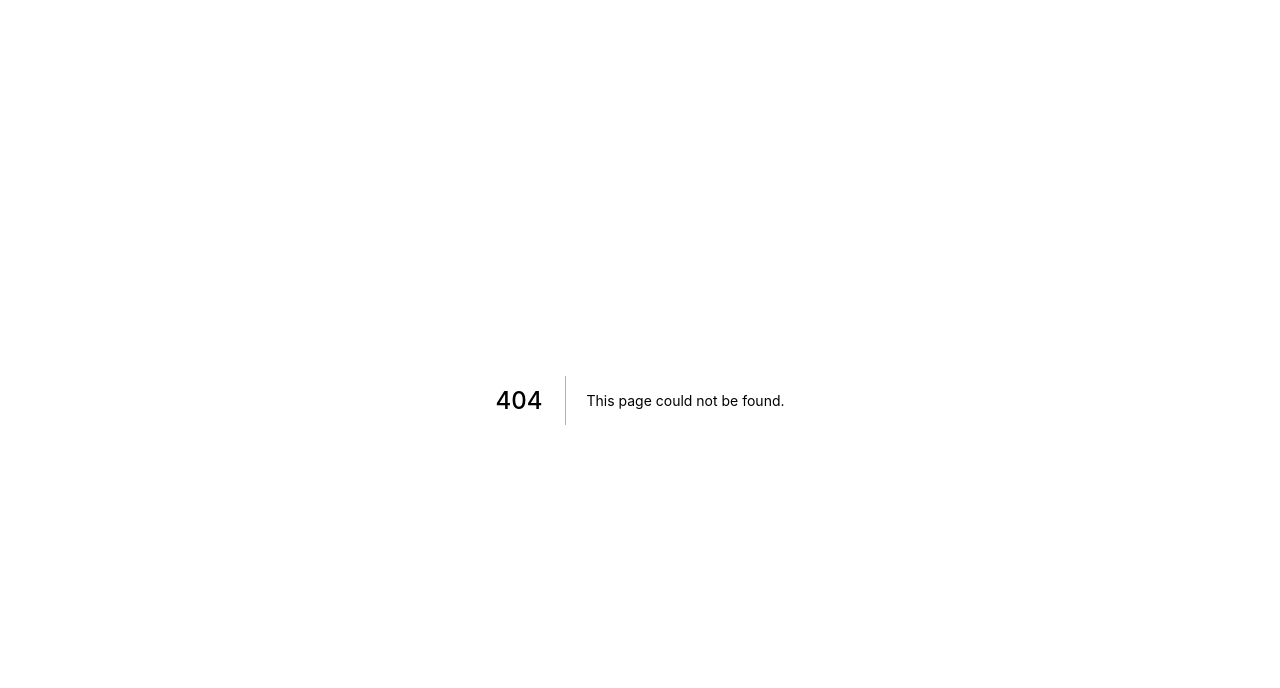
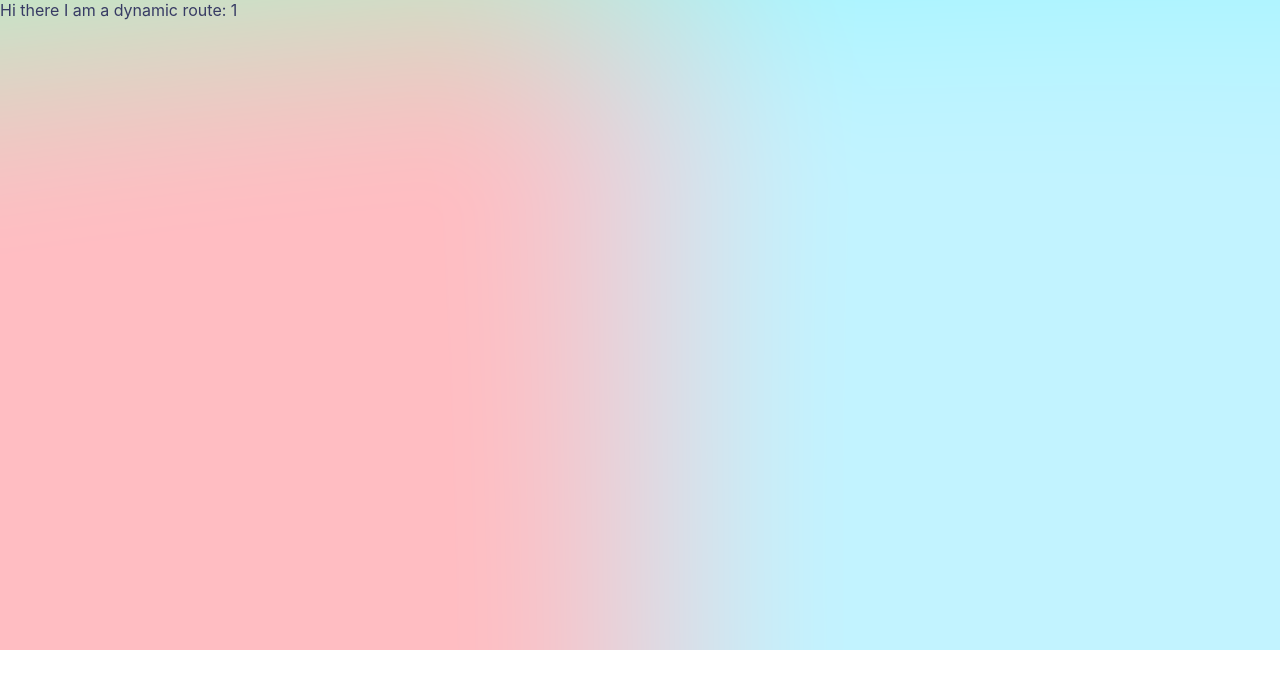
Before and after one commit to MiguelDominguezSanchez/ztm-complete-nextjs-developer-in-2022-discover-coffee-stores, a Next.js app: page /1 in a window 1280 px wide. Before the commit this address had no page. Shown: the top 688 px of the page. Built offline with nearby package versions, Linux system fonts and the light colour scheme; a web font is replaced by a local one.

Commit message:
lesson 28

```diff
--- /dev/null
+++ b/pages/[dynamic].js
@@ -0,0 +1,19 @@
+import { useRouter } from 'next/router'
+import Head from 'next/head'
+
+const DynamicRoute = () => {
+	const router = useRouter()
+	const query = router.query.dynamic
+	console.log('query', query)
+	return (
+		<div>
+			{' '}
+			<Head>
+				<title>{query}</title>
+			</Head>{' '}
+			Hi there I am a dynamic route: {query}
+		</div>
+	)
+}
+
+export default DynamicRoute
--- /dev/null
+++ b/pages/courses/nextjs.js
@@ -0,0 +1,5 @@
+const NextJs = () => {
+	return <div>Welcome to Next.js with Ankita</div>
+}
+
+export default NextJs
```
